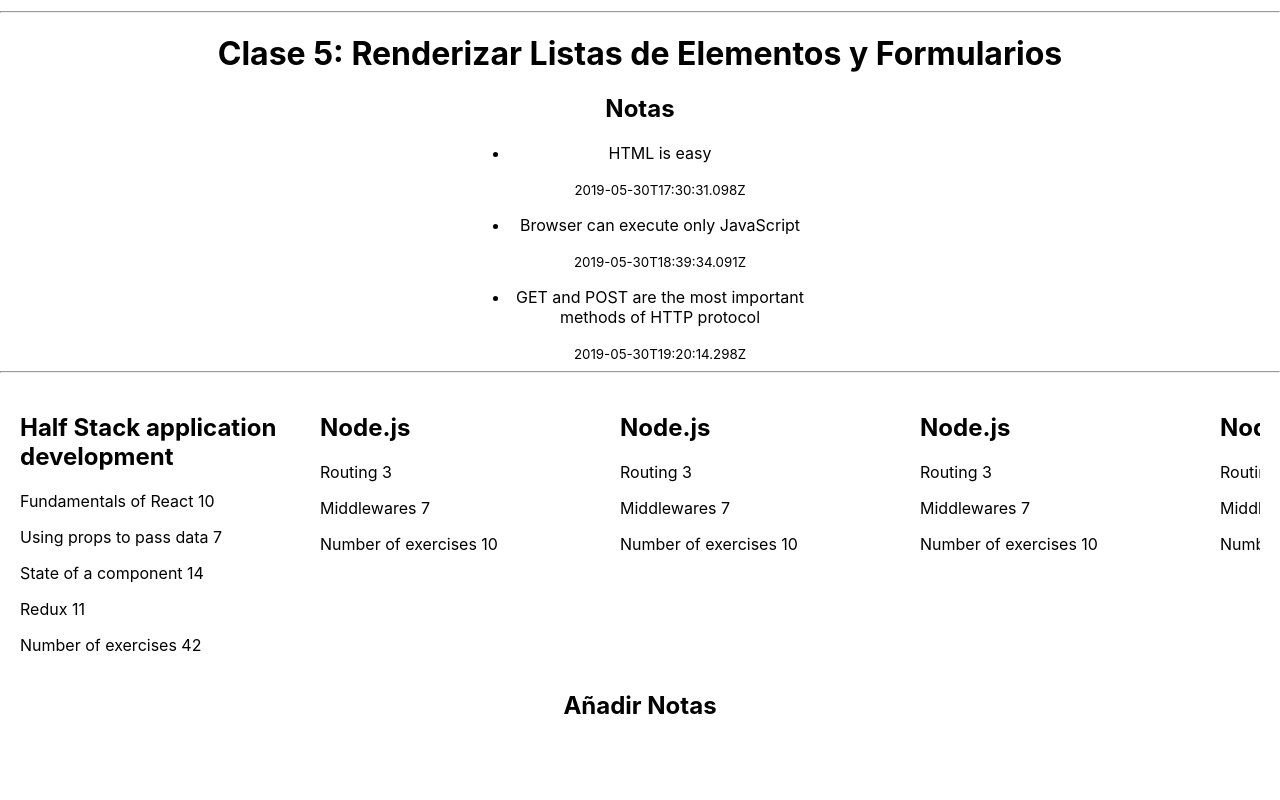
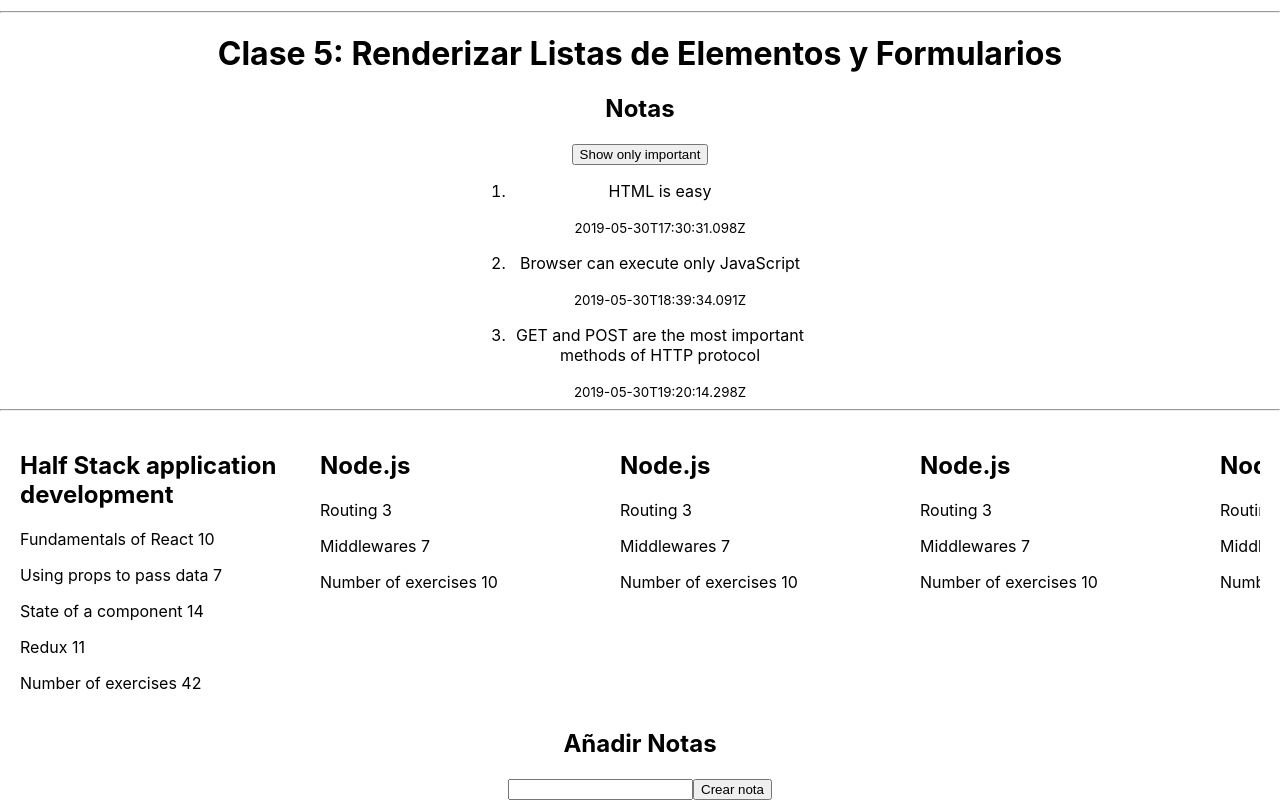
Before and after one commit to F4bian-pacheco/react-app-course, a React (Create React App) app: page / in a window 1280 px wide. Shown: the part 1016-1816 px from the top of the page. Before the commit the page ends 1756 px from the top, so only its background shows below. Built offline with nearby package versions, Linux system fonts and the light colour scheme.

Commit message:
Class 5 finished

```diff
--- a/src/App.js
+++ b/src/App.js
@@ -11,6 +11,28 @@ import Clase5 from './Clase5.js';
 //     </div>
 //     );
 // }
+
+
+const notes = [
+    {
+        id: 1,
+        content: 'HTML is easy',
+        date: '2019-05-30T17:30:31.098Z',
+        important: true,
+    },
+    {
+        id: 2,
+        content: 'Browser can execute only JavaScript',
+        date: '2019-05-30T18:39:34.091Z',
+        important: false,
+    },
+    {
+        id: 3,
+        content: 'GET and POST are the most important methods of HTTP protocol',
+        date: '2019-05-30T19:20:14.298Z',
+        important: true,
+    },
+]
 
 function App() {
 
@@ -35,7 +57,7 @@ function App() {
         <Clase4/>
         <br />
         <hr />
-        <Clase5 />
+        <Clase5 notes = {notes} />
     </div>
     );
 }
--- a/src/Clase5.js
+++ b/src/Clase5.js
@@ -1,43 +1,65 @@
 
 import { Note } from "./Note";
 import Ejercicio5 from "./Ejercicio5";
-
-const notes = [
-    {
-        id: 1,
-        content: 'HTML is easy',
-        date: '2019-05-30T17:30:31.098Z',
-        important: true,
-    },
-    {
-        id: 2,
-        content: 'Browser can execute only JavaScript',
-        date: '2019-05-30T18:39:34.091Z',
-        important: false,
-    },
-    {
-        id: 3,
-        content: 'GET and POST are the most important methods of HTTP protocol',
-        date: '2019-05-30T19:20:14.298Z',
-        important: true,
-    },
-]
+import { useState } from "react";
 
 
 
-const Clase5 = () => {
+const Clase5 = (props) => {
+
+    const [notes, setNotes] = useState(props.notes) // mostrar notas
+    const [newNote,SetNewNote] = useState("") // añadir notas
+    const [Showall,SetShowall] = useState(true) // mostrar notas importantes
+
+    const HandleChange = (event) => {
+        const newnote = event.target.value
+        SetNewNote(newnote)
+        console.log(newnote)
+    }
+
+    const handleSubmit = (event) => {
+        event.preventDefault()
+        const noteToAddState = {
+            id: notes.length + 1,
+            content: newNote,
+            date: new Date().toISOString(),
+            important: Math.random() < 0.5
+        }
+        console.log(noteToAddState)
+        setNotes(notes.concat(noteToAddState))
+        SetNewNote("")
+    }
+
+    const handdleShowAll = () => {
+        SetShowall(() => !Showall)
+    }
+
     return (
         <div>
             <h1>Clase 5: Renderizar Listas de Elementos y Formularios</h1>
             <div>
                 <h2>Notas</h2>
-                <ul id="list_notes">
+                <button onClick={handdleShowAll}>{Showall ? "Show only important": "Show All"}</button>
+                <ol id="list_notes">
                     {/* No es una buena practica */}
-                    {notes.map((note) => <Note key={note.id} {...note} />)}
-                </ul>
+                    {notes
+                    .filter((note) => {
+                        if (Showall === true) return true
+                        return note.important === true
+                    })
+                    .map((note) => {
+                        return <Note key={note.index} {...note} />
+                    })}
+                </ol>
                 <hr />
                 <Ejercicio5 />
                 <h2>Añadir Notas</h2>
+                {/* Por defecto, en un formulario, el ultimo boton
+                    funciona como un submit*/}
+                <form onSubmit={handleSubmit}>
+                    <input onChange={HandleChange} type="text" value={newNote}/>
+                    <button>Crear nota</button>
+                </form>
 
             </div>
         </div>
```
